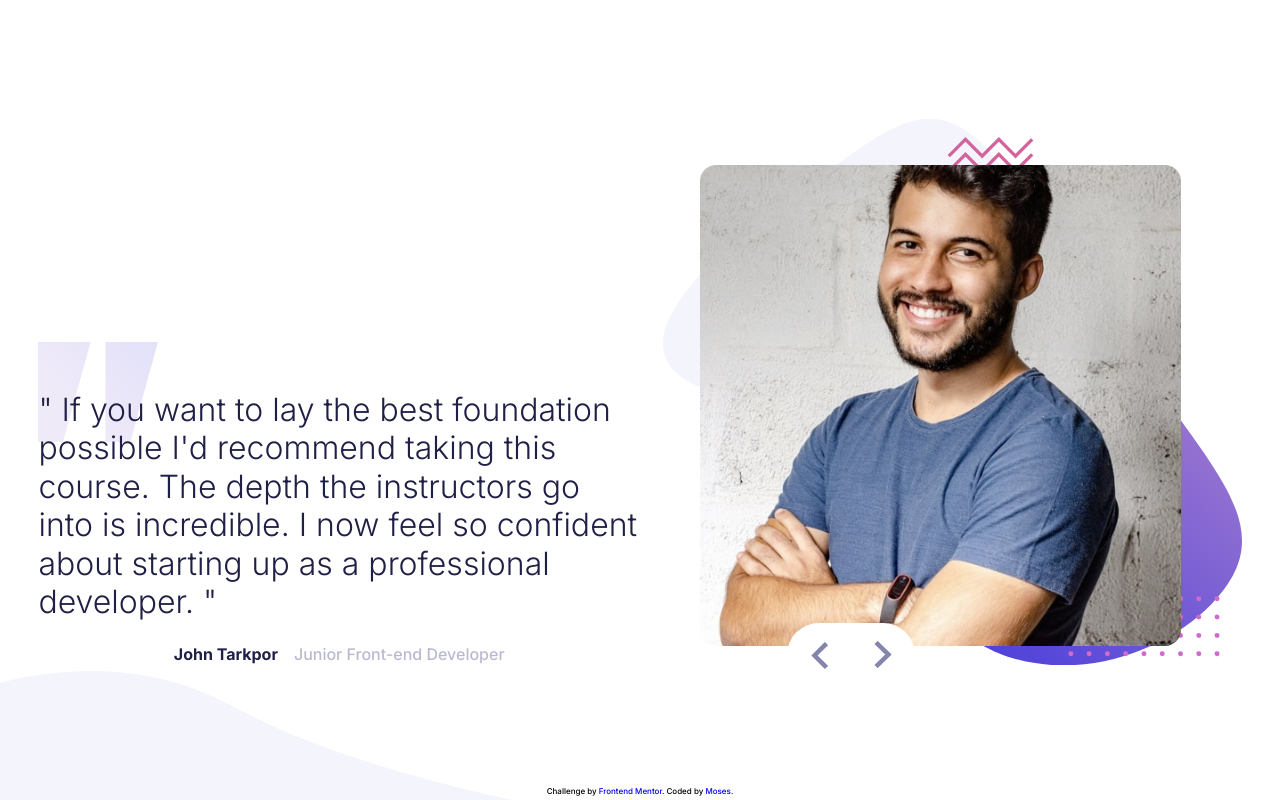
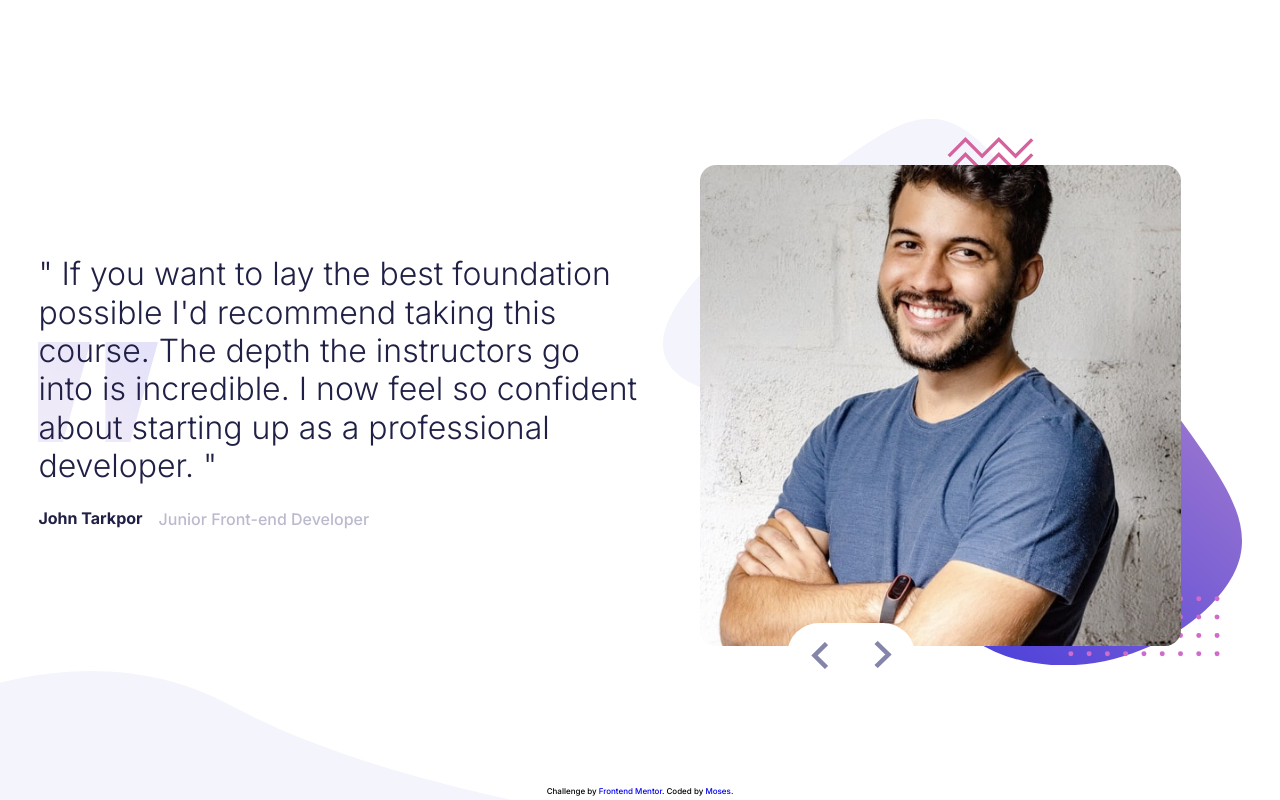
Before and after one commit to mbtenkorang/coding-bootcamp-testimonials, a Vue app: page / in a window 1280 px wide. Built offline with nearby package versions, Linux system fonts and the light colour scheme.

Commit message:
Included <style>

```diff
--- a/src/components/Testimonial.vue
+++ b/src/components/Testimonial.vue
@@ -19,7 +19,7 @@ const props = defineProps({
 </script>
 
 <template>
-    <div class="b-slide__testimonial">
+    <div class="b-slide__testimonial__container">
         <div class="b-slide__footer">
             <h1 class="b-slide__username">{{ username }}</h1>
             <p class="b-slide__userrole">{{ userrole }}</p>
@@ -27,38 +27,3 @@ const props = defineProps({
         <p class="b-slide__text">" {{ usertestimonial }} "</p>
     </div>
 </template>
-
-<style>
-.b-slide__testimonial {
-    display: flex;
-    flex-direction: column-reverse;
-    align-items: center;
-    justify-content: flex-start;
-}
-
-.b-slide__footer {
-    display: flex;
-    flex-direction: column;
-    align-items: center;
-}
-
-.b-slide__username {
-    color: var(--darkblue);
-    font-weight: 700;
-    font-size: 1rem;
-
-}
-
-.b-slide__userrole {
-    color: var(--grayishblue);
-}
-
-.b-slide__text {
-    text-align: center;
-    font-weight: 300;
-    font-size: 1.1rem;
-    margin-block-end: 1.5rem;
-    color: var(--darkblue);
-    max-width: 94%;
-}
-</style>
```
